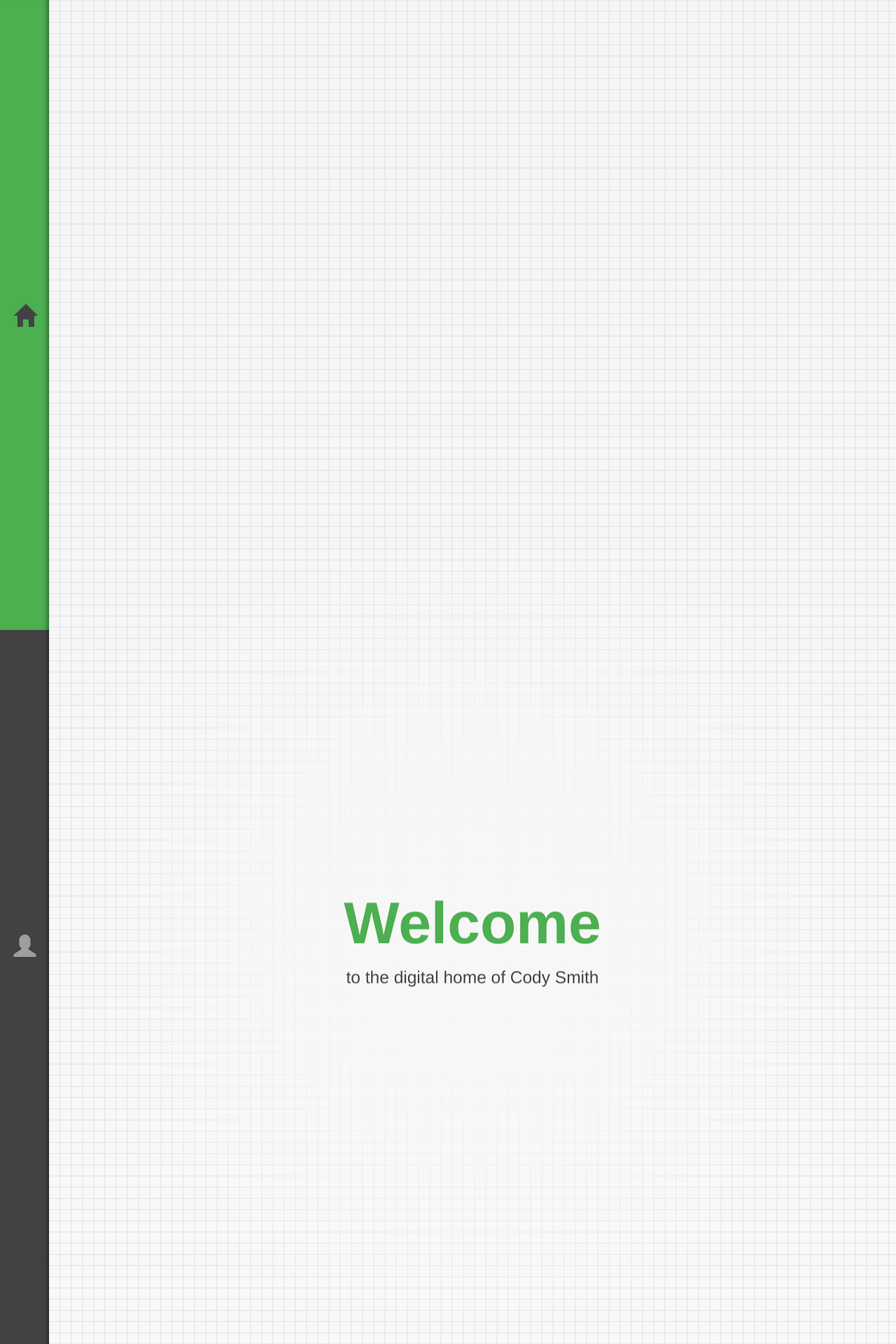
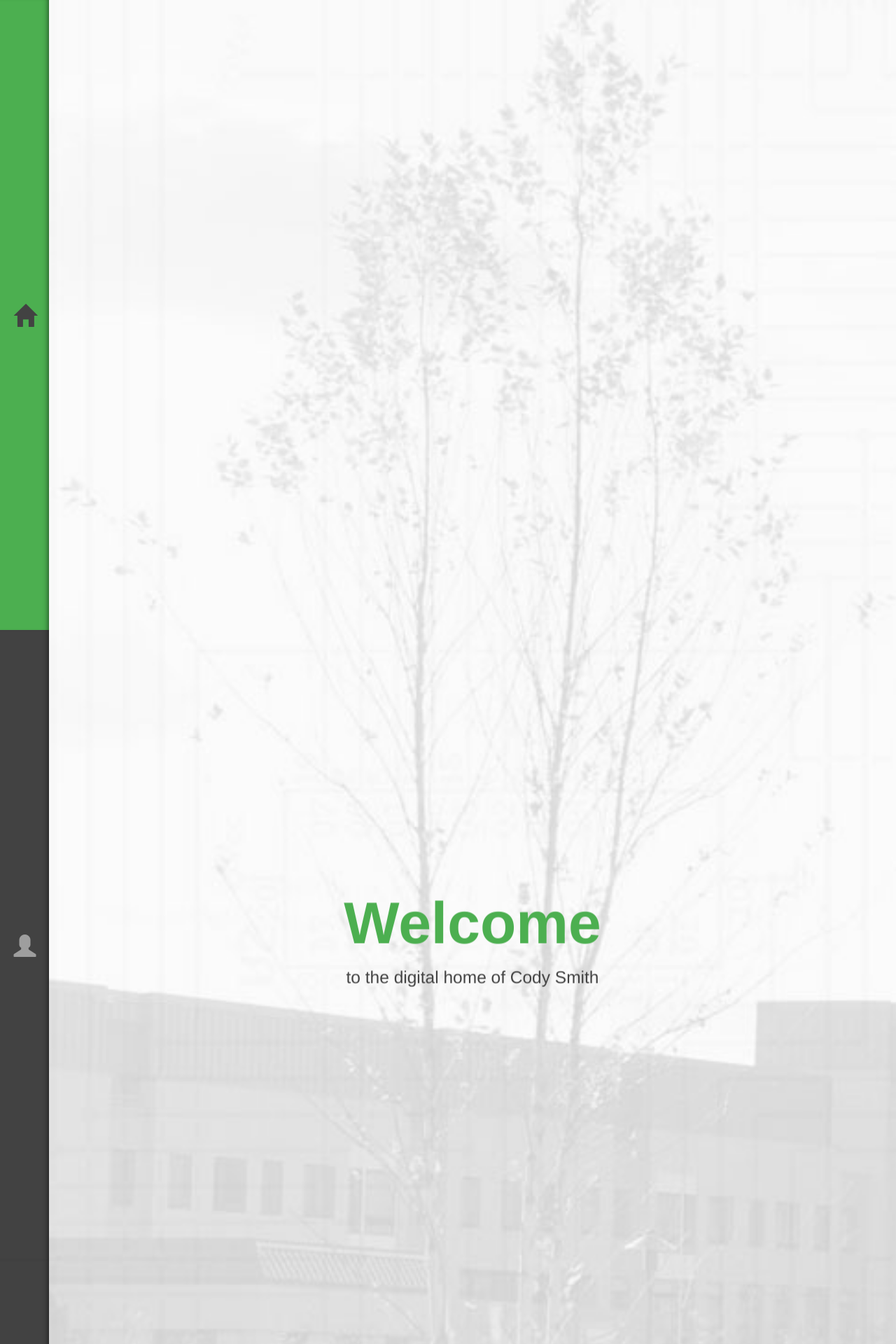
Before and after one commit to codysmithd/old.codysmithd.github.io, a Jekyll site: the page built from index.html, in a window 1280 px wide. Shown: the top 1920 px of the page at 70% size. Built offline with Jekyll 4.4.1, drawn with Linux system fonts in a browser that asks for light colours; nearby versions of some CDN libraries.

Commit message:
Updated homepage background. Modified interests on about page.

```diff
--- a/_includes/pages/about.html
+++ b/_includes/pages/about.html
@@ -16,13 +16,15 @@
                 <ul>
                     <li>Interface Design</li>
                     <li>Web applications</li>
-                    <li>High-performance Computers</li>
+                    <li>Mobile applications</li>
+                    <li>Desktop applications</li>
                 </ul>
             </div>
             <div class="col-sm-4">
                 <ul>
                     <li>Embedded systems</li>
                     <li>Microcontrollers</li>
+                    <li>Assembly language programming</li>
                     <li>Autonomous Cars</li>
                 </ul>
             </div>
@@ -31,6 +33,7 @@
                     <li>Computational Linguistics</li>
                     <li>Human Computer interaction</li>
                     <li>Image Processing</li>
+                    <li>Digital signal processing</li>
                 </ul>
             </div>
         </div>
--- a/css/index.scss
+++ b/css/index.scss
@@ -88,6 +88,9 @@
 
     @include background-gradient(color($grey, 100), color($grey, 50));
 
+    background-image: url('/assets/home/home_bg.jpg');
+    background-size: cover;
+
     .welcome-text {
         text-align: center;
         color: color($grey, 800);
@@ -122,7 +125,7 @@
         position: absolute;
         top: 0;
         left: 0;
-        opacity: 1;
+        opacity: 0;
     }
 }
 
```
Also changed, not shown: assets/home/home_bg.jpg (added).
